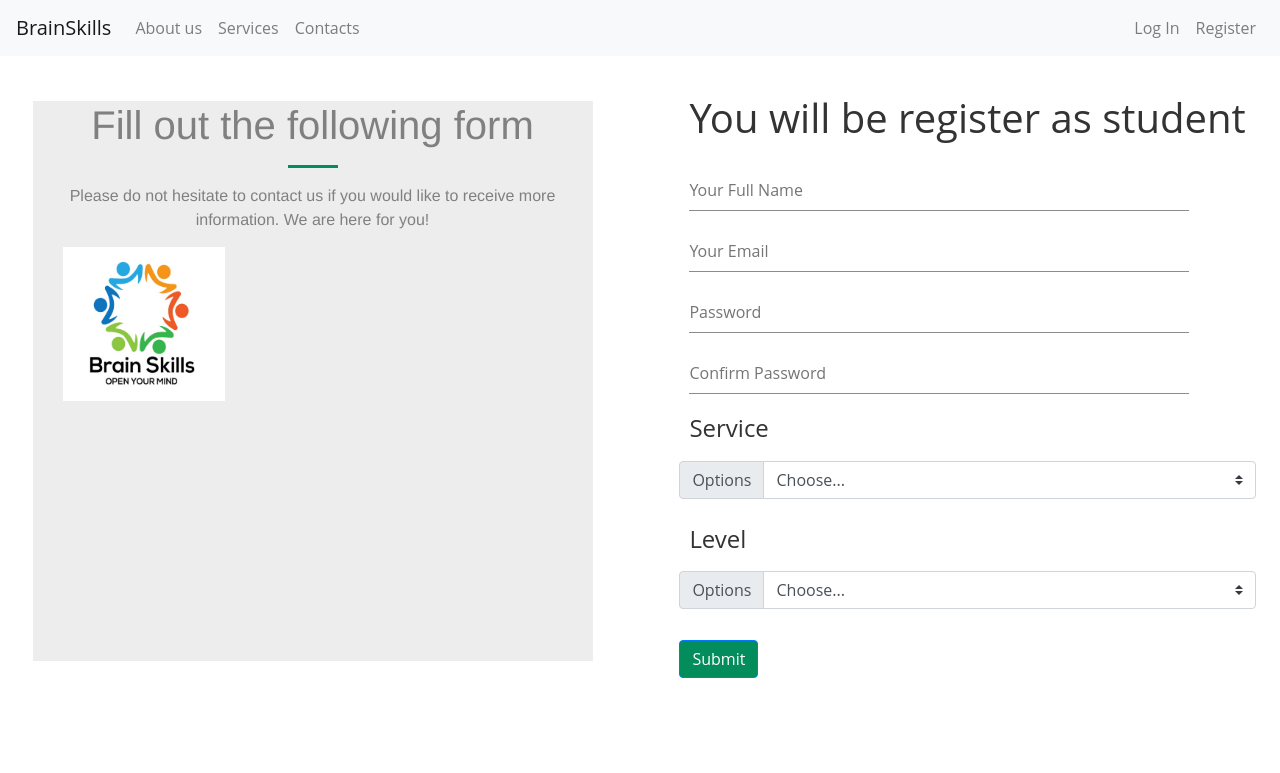
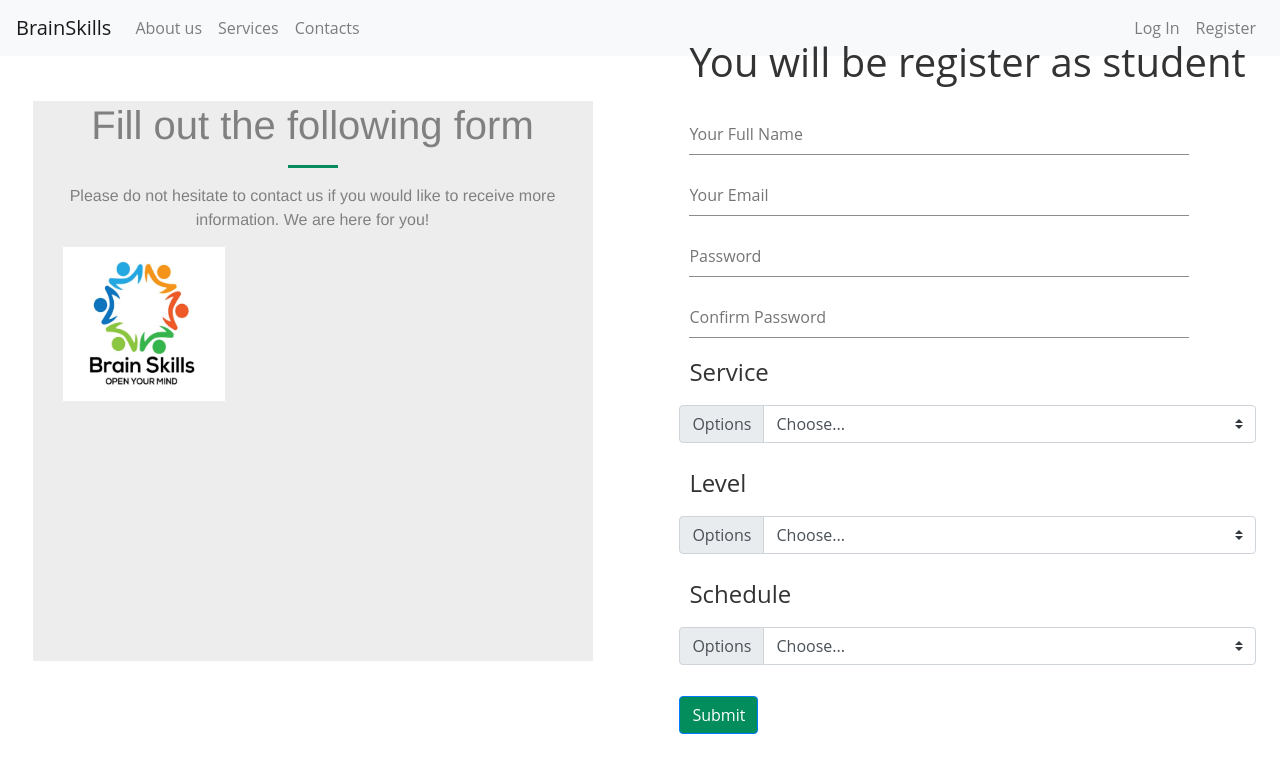
Before and after one commit to CarinaLR/BrainSkills, a Django app: page /login/student/ in a window 1280 px wide. Shown: the top 773 px of the page. Run offline with Django 3.2, Linux system fonts and the light colour scheme; some libraries are stand-ins or nearby versions.

Commit message:
add schedule to profile

```diff
--- a/project5/brainSkills/templates/brainSkills/profile_student.html
+++ b/project5/brainSkills/templates/brainSkills/profile_student.html
@@ -40,6 +40,8 @@
           <h4>Email: {{student.user.email}}</h4>
           <h4>Course: {{ service }}</h4>
           <h4>Level: {{ level }}</h4>
+          <h6>Your Instructor and Schedule</h6>
+          <h4>{{ schedule }}</h4>
         </div>
       </div>
 
@@ -69,6 +71,10 @@
           margin-left: 200px;
         "
       />
+
+      <div class="input_group">
+        <div class="input_block"></div>
+      </div>
     </form>
   </div>
 </div>
--- a/project5/brainSkills/templates/brainSkills/student_login.html
+++ b/project5/brainSkills/templates/brainSkills/student_login.html
@@ -126,6 +126,64 @@
         </select>
       </div>
 
+      <div class="input_group">
+        <div class="input_block">
+          <h4>Schedule</h4>
+        </div>
+      </div>
+
+      <div class="input-group mb-3">
+        <div class="input-group-prepend">
+          <label class="input-group-text" for="schedules">Options</label>
+        </div>
+        <select name="schedules" class="custom-select" id="schedules">
+          <option selected>Choose...</option>
+          <option value="1">Monday - Wednesday - Friday (09:00 - 09:45)</option>
+          <option value="2">Tuesday - Thursday (09:00 - 09:45)</option>
+          <option value="3">
+            Tuesday - Wednesday - Thursday (09:00 - 09:45)
+          </option>
+          <option value="4">Monday - Wednesday - Friday (10:00 - 10:45)</option>
+          <option value="5">Tuesday - Thursday (10:00 - 10:45)</option>
+          <option value="6">
+            Tuesday - Wednesday - Thursday (10:00 - 10:45)
+          </option>
+          <option value="7">Monday - Wednesday - Friday (11:00 - 11:45)</option>
+          <option value="8">Tuesday - Thursday (11:00 - 11:45)</option>
+          <option value="9">
+            Tuesday - Wednesday - Thursday (11:00 - 11:45)
+          </option>
+          <option value="10">
+            Monday - Wednesday - Friday (14:00 - 14:45)
+          </option>
+          <option value="11">Tuesday - Thursday (14:00 - 14:45)</option>
+          <option value="12">
+            Tuesday - Wednesday - Thursday (14:00 - 14:45)
+          </option>
+          <option value="13">
+            Monday - Wednesday - Friday (15:00 - 15:45)
+          </option>
+          <option value="14">Tuesday - Thursday (15:00 - 15:45)</option>
+          <option value="15">
+            Tuesday - Wednesday - Thursday (15:00 - 15:45)
+          </option>
+          <option value="16">
+            Monday - Wednesday - Friday (16:00 - 16:45)
+          </option>
+          <option value="17">Tuesday - Thursday (16:00 - 16:45)</option>
+          <option value="18">
+            Tuesday - Wednesday - Thursday (16:00 - 16:45)
+          </option>
+          <option value="19">
+            Monday - Wednesday - Friday (17:00 - 17:45)
+          </option>
+          <option value="20">Tuesday - Thursday (17:00 - 17:45)</option>
+          <option value="21">
+            Tuesday - Wednesday - Thursday (17:00 - 17:45)
+          </option>
+        </select>
+      </div>
+
       <button
         type="submit"
         class="btn btn-primary"
--- a/project5/brainSkills/views.py
+++ b/project5/brainSkills/views.py
@@ -132,10 +132,17 @@
         level = student.level.all()
         level_name = level[0].name
         print("level_name ", level_name)
+
+        # Access to ustudent schedule
+        user_schedule = Schedule.objects.get(student=student)
+        schedule_info = user_schedule.assign
+        print("USER_SCHEDULE", schedule_info)
+
         return render(request, "brainSkills/profile_student.html", {
             "student": student,
             "service": service_name,
-            "level": level_name
+            "level": level_name,
+            "schedule": schedule_info
         })
 
     if username.is_student == False and username.is_teacher == True and username.is_guest == False:
@@ -224,10 +231,12 @@
     print("reach route new_message")
 
     message = request.POST.get("w_message")
+
     # Get POST request to create message
     if request.method == "POST":
         # Get user instance
         user = User.objects.get(username=request.user, pk=request.user.id)
+
         # Get contents of email
         back_data = json.loads(request.body)
         content = back_data
@@ -262,6 +271,9 @@
         # Convert string from input into integer to pass as id filed for level
         level = request.POST["levels"]
         level_id = int(level)
+        # Convert string from input into integer to pass as id filed for level
+        schedule = request.POST["schedules"]
+        schedule_id = int(schedule)
 
         # Retrieve information from Service table and Level table
         query_set_services = Service.objects.all()
@@ -269,6 +281,10 @@
 
         query_set_levels = Service.objects.all()
         user_level = Service.objects.get(pk=level_id)
+
+        # Retrieve information from Assign table
+        query_set_assign = Assign.objects.all()
+        user_select = Assign.objects.get(pk=schedule_id)
 
         # Confirmation password
         password = request.POST["password"]
@@ -291,6 +307,11 @@
 
             # Add student to the level query set
             student.level.add(level_id)
+
+            # Create Schedule adding extra information
+            user_schedule = Schedule.objects.create(
+                student=student, assign=user_select)
+            user_schedule.save()
 
         except IntegrityError:
             return render(request, "brainSkills/register.html", {
```
